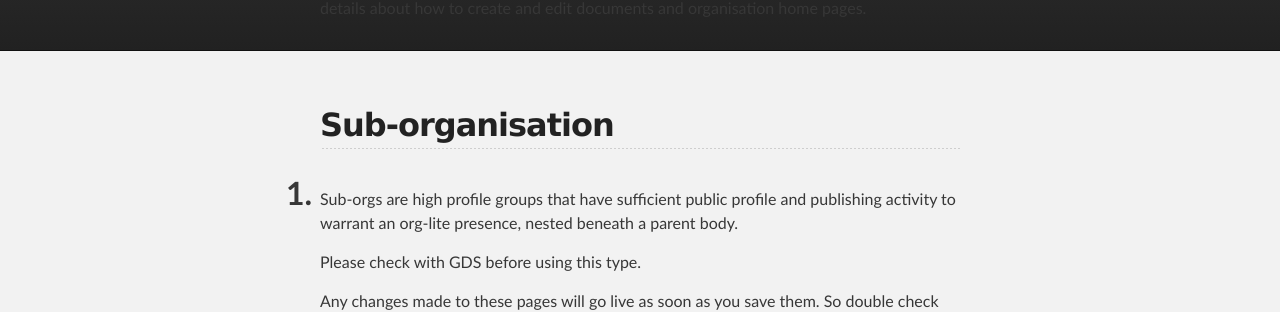
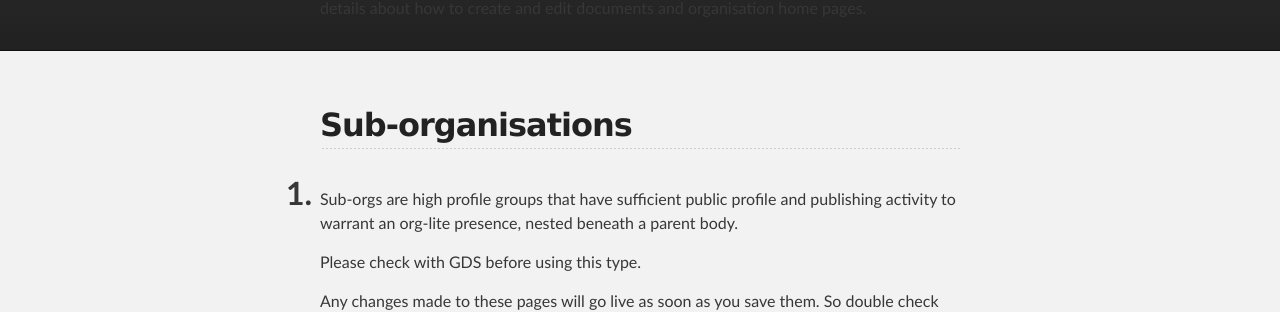
Before and after one commit to alphagov/inside-government-admin-guide, a Jekyll site: the page built from organisations-groups/sub-organisation.md, in a window 1280 px wide and 900 px high. Shown: the part 186-498 px from the top of the window. Built offline with Jekyll 4.4.1, drawn with Linux system fonts in a browser that asks for light colours; some of the changed lines change nothing that is shown.

Commit message:
Update sub-organisation.md

```diff
--- a/organisations-groups/sub-organisation.md
+++ b/organisations-groups/sub-organisation.md
@@ -1,9 +1,9 @@
 ---
 layout: default
-title: Inside Government Admin Guide - Sub-organisation
+title: How to publish content / Sub-organisations
 ---
 
-## Sub-organisation
+## Sub-organisations
 
 1. Sub-orgs are high profile groups that have sufficient public profile and publishing activity to warrant an org-lite presence, nested beneath a parent body.
 
```
